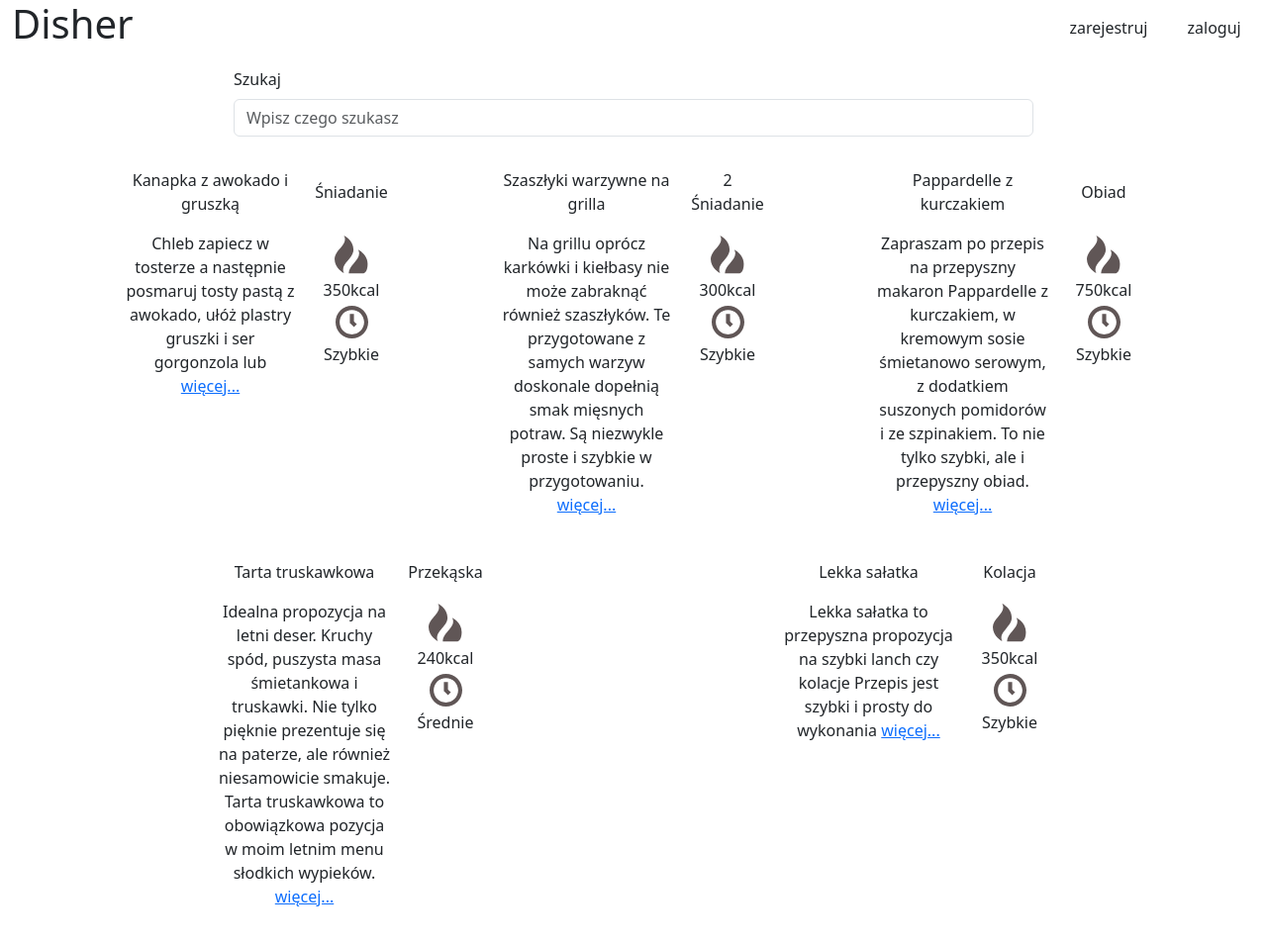
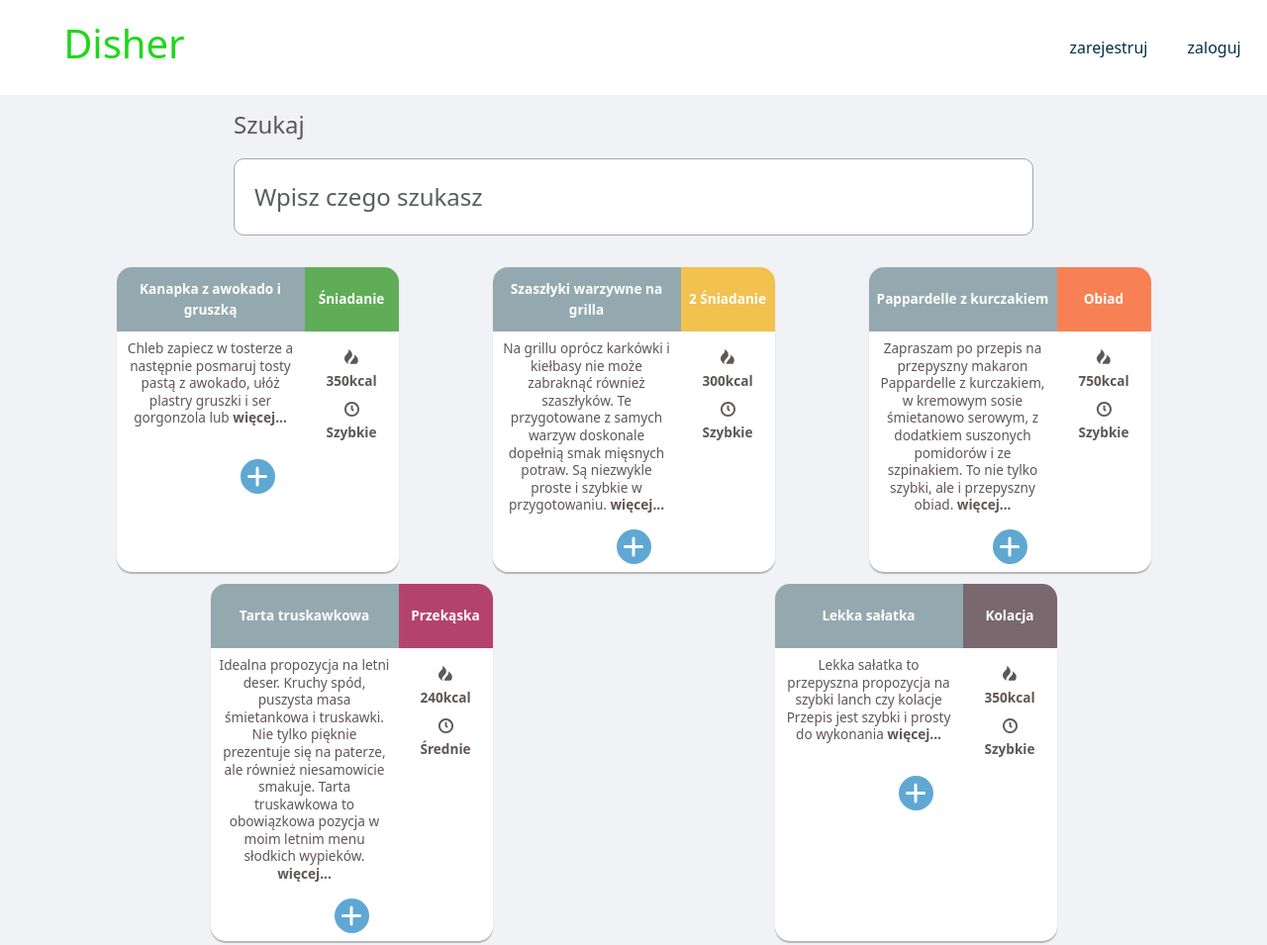
Before and after one commit to lStrachanowski/disher, a Django app: template disher/templates/disher/index.html in a window 1280 px wide. Shown: the whole page at 99% size. Before the commit the page ends 916 px from the top, so only its background shows below. Run offline with Django 3.2, Linux system fonts and the light colour scheme; the template is opened without the code that fills it, so the values that code supplies are empty; some libraries are stand-ins or nearby versions.

Commit message:
Css folder restored

```diff
--- /dev/null
+++ b/disher/static/css/main.css
@@ -0,0 +1,176 @@
+:root {
+  --white: rgb(255, 255, 255);
+  --background-blue: rgb(240, 242, 245);
+  --logo-green: rgb(31, 215, 28);
+  --menu-color: rgb(2, 48, 71);
+  --search-label: rgb(96, 86, 86);
+  --serch-input-border: rgb(167, 167, 167);
+  --recepie-header: rgb(148, 169, 175);
+  --breakfast-color: rgb(95, 173, 86);
+  --second-breakfast-color: rgb(242, 193, 78);
+  --dinner-color: rgb(247, 129, 84);
+  --blue-add-color: rgb(95,168,211);
+  --snack-color:rgb(180, 67, 108);
+  --supper-color:rgb(121,104,110);
+  --greey: rgb(194,194,194);
+}
+
+body {
+  background-color: var(--background-blue);
+}
+
+a{
+  color: var(--search-label);
+  text-decoration:none;
+}
+
+.white-background {
+  background-color: var(--white);
+}
+
+.recepie-header-color {
+  background-color: var(--recepie-header);
+}
+
+.recepie-header-border{
+  border-radius: 15px 0px 0px 0px;
+}
+
+.recepie-meal-color-breakfast{
+  background-color: var(--breakfast-color);
+}
+
+.recepie-meal-color-second-breakfast{
+  background-color: var(--second-breakfast-color);
+}
+
+.recepie-meal-color-dinner{
+  background-color: var(--dinner-color);
+}
+
+.recepie-meal-color-snack{
+  background-color: var(--snack-color);
+}
+
+.recepie-meal-color-supper{
+  background-color: var(--supper-color);
+}
+
+.recepie-header-font {
+  color: var(--white);
+  font-size: 0.85rem;
+  font-weight: 600;
+}
+
+.greey-font{
+  color: var(--greey);
+}
+
+.recepie-font-size{
+  font-size: 0.85rem;
+}
+
+.recepie-font{
+  font-size: 0.85rem;
+  color: var(--search-label);
+}
+
+.recepie-meal-border{
+  border-radius: 0px 15px 0px 0px;
+}
+.recepie-container{
+  border-radius: 15px;
+  box-shadow: 0px 2px 1px rgba(0, 0, 0, 0.25);
+}
+
+
+.logo {
+  color: var(--logo-green);
+  padding-left: 5%;
+}
+
+.top-height {
+  height: 12vh;
+  background-color: var(--white);
+}
+
+.menu-color {
+  color: var(--menu-color);
+  font-weight: 500;
+  cursor: pointer;
+  transition: 0.25s;
+}
+
+.menu-color:hover {
+  color: var(--logo-green);
+}
+
+.search-label {
+  color: var(--search-label);
+  font-size: 1.5rem;
+  font-weight: 500;
+}
+
+.search-input {
+  padding: 20px 20px;
+  margin: 8px 0;
+  font-size: 1.5rem;
+  color: var(--search-label);
+  border-radius: 10px;
+  border: 1px solid var(--serch-input-border);
+}
+
+.min-height{
+  min-height: 65px;
+}
+
+.icon-size{
+  height: 15px;
+}
+
+.icon-size-full-recpie{
+  height: 25px;
+  margin: 5px;
+}
+
+.recepie-font-spacing{
+  line-height: 1.1rem;
+}
+
+.font-bold{
+  font-weight: 600;
+}
+
+.add-button{
+    height: 35px;
+    width: 35px;
+    border-radius: 50%;
+    background-color: var(--blue-add-color);
+}
+
+.cross-button{
+  height: 3px;
+  width: 20px;
+  background-color: var(--white);
+  border-radius: 15px;
+  position: relative;
+}
+
+.cross-button:after{
+  content: '';
+  height: 3px;
+  width: 20px;
+  background-color: var(--white);
+  border-radius: 15px;
+  transform: rotate(90deg);
+  position: absolute;
+  left: 0px;
+}
+
+.cursor{
+  cursor: pointer;
+}
+
+.recepie-text-left{
+  text-align: left !important;
+}
--- a/disher/templates/disher/index.html
+++ b/disher/templates/disher/index.html
@@ -13,7 +13,7 @@
     </div>
     <div class="container mt-3">
         <div class="row justify-content-around">
-            <div class="col-lg-3 col-md-5 col-sm-12 align-items-center justify-content-center text-center recepie-container white-background mt-2 m-1">
+            <div class="col-lg-3 col-md-5 col-sm-10 align-items-center justify-content-center text-center recepie-container white-background mt-2 m-1">
                 <div class="d-flex row align-items-center align-items-stretch">
                     <div class="d-flex align-items-center justify-content-center col-8 recepie-header-color recepie-header-font recepie-header-border p-2 min-height cursor" onclick="location.href='/recepie/1'">
                         Kanapka z awokado i gruszką</div>
@@ -47,7 +47,7 @@
                 </div>
             </div>
 
-            <div class="col-lg-3 col-md-5 col-sm-12 align-items-center justify-content-center text-center recepie-container white-background mt-2 m-1">
+            <div class="col-lg-3 col-md-5 col-sm-10 align-items-center justify-content-center text-center recepie-container white-background mt-2 m-1">
                 <div class="d-flex row align-items-center align-items-stretch">
                     <div class="d-flex align-items-center justify-content-center col-8 recepie-header-color recepie-header-font recepie-header-border p-2 min-height">
                         Szaszłyki warzywne na grilla</div>
@@ -81,7 +81,7 @@
             </div>
 
 
-            <div class="col-lg-3 col-md-5 col-sm-12 align-items-center justify-content-center text-center recepie-container white-background mt-2 m-1">
+            <div class="col-lg-3 col-md-5 col-sm-10 align-items-center justify-content-center text-center recepie-container white-background mt-2 m-1">
                 <div class="d-flex row align-items-center align-items-stretch">
                     <div class="d-flex align-items-center justify-content-center col-8 recepie-header-color recepie-header-font recepie-header-border p-2 min-height">
                         Pappardelle z kurczakiem</div>
@@ -115,7 +115,7 @@
             </div>
 
 
-            <div class="col-lg-3 col-md-5 col-sm-12 align-items-center justify-content-center text-center recepie-container white-background mt-2 m-1">
+            <div class="col-lg-3 col-md-5 col-sm-10 align-items-center justify-content-center text-center recepie-container white-background mt-2 m-1">
                 <div class="d-flex row align-items-center align-items-stretch">
                     <div class="d-flex align-items-center justify-content-center col-8 recepie-header-color recepie-header-font recepie-header-border p-2 min-height">
                         Tarta truskawkowa</div>
@@ -150,7 +150,7 @@
             </div>
 
 
-            <div class="col-lg-3 col-md-5 col-sm-12 align-items-center justify-content-center text-center recepie-container white-background mt-2 m-1">
+            <div class="col-lg-3 col-md-5 col-sm-10 align-items-center justify-content-center text-center recepie-container white-background mt-2 m-1">
                 <div class="d-flex row align-items-center align-items-stretch">
                     <div class="d-flex align-items-center justify-content-center col-8 recepie-header-color recepie-header-font recepie-header-border p-2 min-height">
                         Lekka sałatka</div>
```
Also changed, not shown: disher/static/img/icon _clock.png (deleted), disher/static/img/icon _fire.png (deleted).
